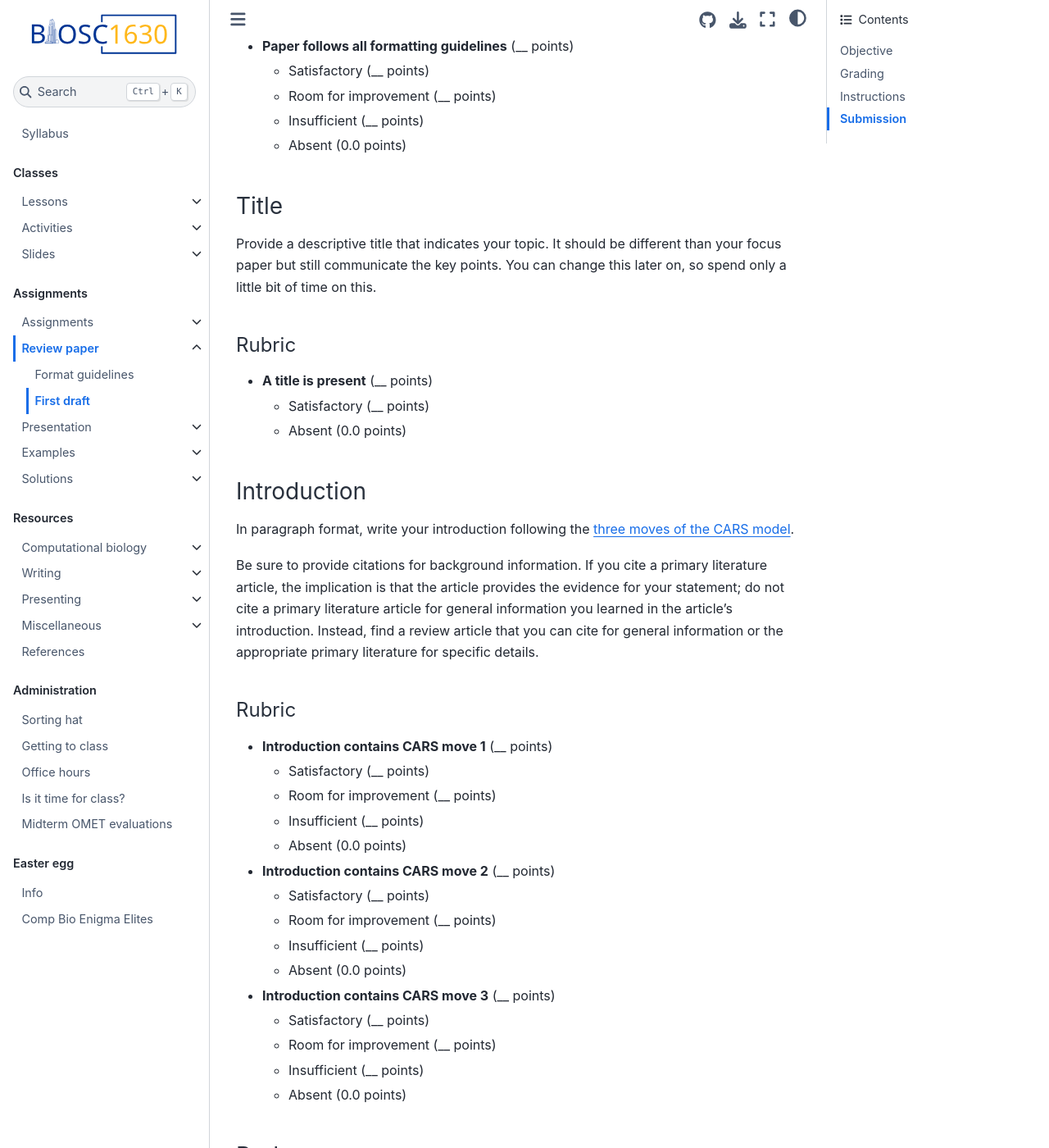
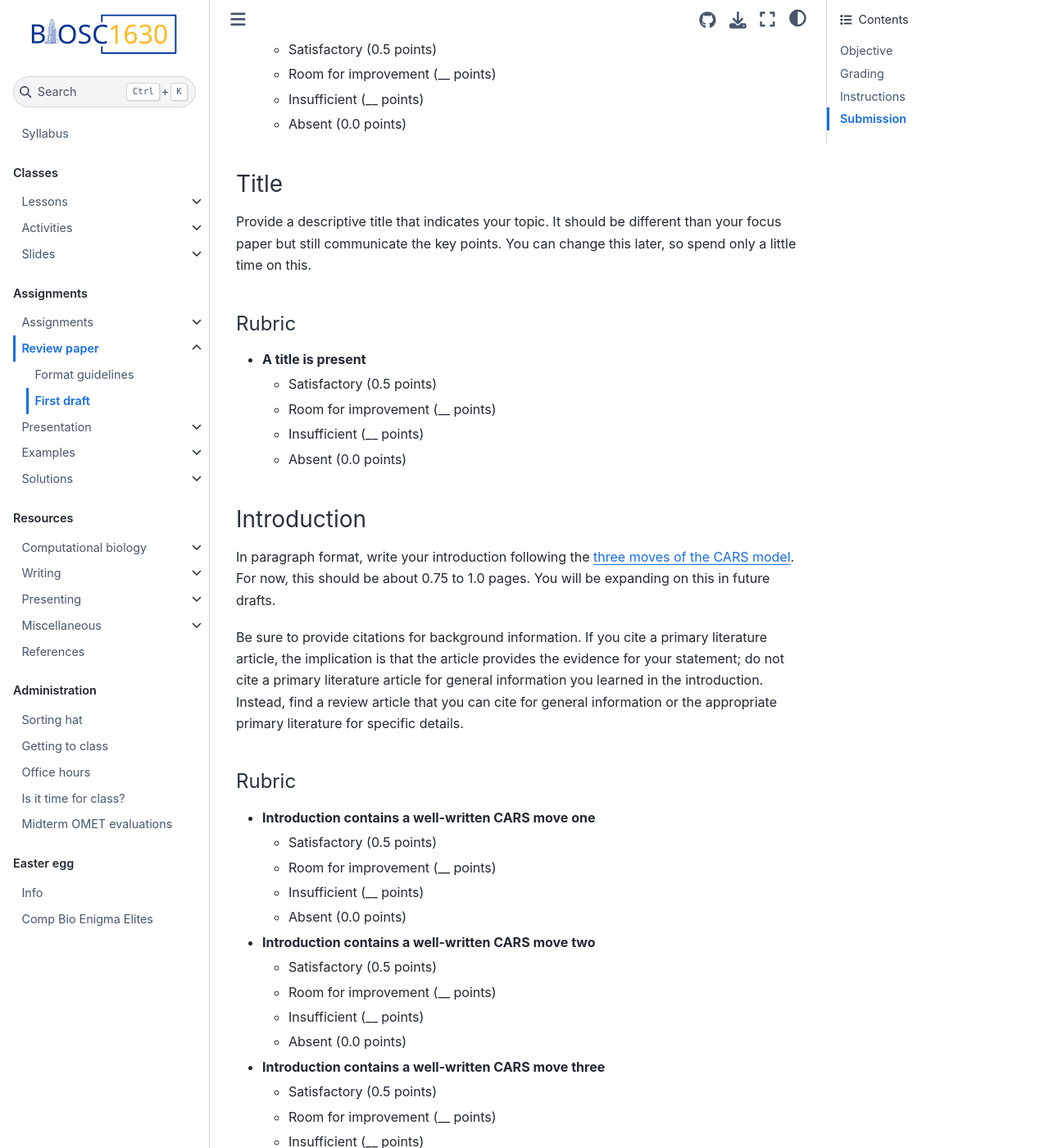
Before and after one commit to oasci/pitt-biosc1630-2023f, a Jupyter Book: the page built from book/assignments/paper/first-draft.md, in a window 1280 px wide and 1400 px high, scrolled down 1255 px. Shown: the whole window at 82% size. Built offline with Jupyter Book 1.0.4 settings and Sphinx 7.4.7 and the Sphinx Book theme 1.1.4, drawn with Linux system fonts in a browser that asks for light colours; pages that are not in the unit, such as notebooks, are missing from menus; some of the changed text lies outside the part shown.

Commit message:
Update first draft rubric

```diff
--- a/book/assignments/paper/first-draft.md
+++ b/book/assignments/paper/first-draft.md
@@ -16,11 +16,10 @@ Students presenting on October 18, 2023, will have an optional one-week extensio
 However, doing this first draft assignment will provide a good outline for your presentation.
 :::
 
-
 ## Objective
 
-Before turning in a complete draft of your paper, you will turn in an outline/partial draft.
-Making a full outline helps you:
+Before turning in a complete draft of your paper later in the semester, this assignment will have you create an outline/partial draft.
+Making a complete outline helps you:
 
 - plan what needs to be written;
 - see the flow of your paper;
@@ -54,8 +53,8 @@ Use the [formatting guidelines](paper:format-guidelines) to structure your paper
 
 #### Rubric
 
-- **Paper follows all formatting guidelines** (__ points)
-  - Satisfactory (__  points)
+- **Paper follows all formatting guidelines**
+  - Satisfactory (0.5  points)
   - Room for improvement (__  points)
   - Insufficient (__ points)
   - Absent (0.0 points)
@@ -64,69 +63,73 @@ Use the [formatting guidelines](paper:format-guidelines) to structure your paper
 
 Provide a descriptive title that indicates your topic.
 It should be different than your focus paper but still communicate the key points.
-You can change this later on, so spend only a little bit of time on this.
+You can change this later, so spend only a little time on this.
 
 #### Rubric
 
-- **A title is present** (__ points)
-  - Satisfactory (__  points)
+- **A title is present**
+  - Satisfactory (0.5  points)
+  - Room for improvement (__  points)
+  - Insufficient (__ points)
   - Absent (0.0 points)
 
 ### Introduction
 
 In paragraph format, write your introduction following the [three moves of the CARS model](cars-introduction).
+For now, this should be about 0.75 to 1.0 pages.
+You will be expanding on this in future drafts.
 
 Be sure to provide citations for background information.
-If you cite a primary literature article, the implication is that the article provides the evidence for your statement; do not cite a primary literature article for general information you learned in the article's introduction.
+If you cite a primary literature article, the implication is that the article provides the evidence for your statement; do not cite a primary literature article for general information you learned in the introduction.
 Instead, find a review article that you can cite for general information or the appropriate primary literature for specific details.
 
 #### Rubric
 
-- **Introduction contains CARS move 1** (__ points)
-  - Satisfactory (__  points)
+- **Introduction contains a well-written CARS move one**
+  - Satisfactory (0.5 points)
   - Room for improvement (__  points)
   - Insufficient (__ points)
   - Absent (0.0 points)
-- **Introduction contains CARS move 2** (__ points)
-  - Satisfactory (__  points)
+- **Introduction contains a well-written CARS move two**
+  - Satisfactory (0.5  points)
   - Room for improvement (__  points)
   - Insufficient (__ points)
   - Absent (0.0 points)
-- **Introduction contains CARS move 3** (__ points)
-  - Satisfactory (__  points)
+- **Introduction contains a well-written CARS move three**
+  - Satisfactory (0.5  points)
   - Room for improvement (__  points)
   - Insufficient (__ points)
   - Absent (0.0 points)
 
 ### Body
 
-Write an outline of the main text of your review.
+Write an outline (beginning, middle, and end) of the main text of your review.
 For information about what this should contain, go [here](paper:format:body).
 In this assignment, you should include:
 
 - descriptive headings of the major and minor sections;
 - at least ten topic sentences for paragraphs you plan to write;
-- five or more references, of which 2 are other primary scientific literature.
+- five or more references, of which two are other primary scientific literature.
 
 #### Rubric
 
-- **Body makes use of headings to guide the reader** (__ points)
-  - Satisfactory (__  points)
+- **Body makes use of headings to guide the reader**
+  - Satisfactory (0.5  points)
   - Room for improvement (__  points)
   - Insufficient (__ points)
   - Absent (0.0 points)
-- **Includes relevant topic sentences** (__ points)
-  - Satisfactory (__  points)
+- **Includes at least ten relevant topic sentences with a clear progression of ideas**
+  - Satisfactory (1.0  points)
   - Room for improvement (__  points)
   - Insufficient (__ points)
   - Absent (0.0 points)
-- **Contains critical analysis points** (__ points)
-  - Satisfactory (__  points)
+- **At least one topic sentence is a critical analysis point**
+  - Satisfactory (0.25  points)
   - Room for improvement (__  points)
   - Insufficient (__ points)
   - Absent (0.0 points)
-- **Literature citations** (__ points)
-  - Satisfactory (__  points)
+- **Literature citations**
+  - Satisfactory (0.25  points)
   - Room for improvement (__  points)
   - Insufficient (__ points)
   - Absent (0.0 points)
@@ -138,8 +141,8 @@ You are required to use the [author–date citation system](https://apastyle.apa
 
 #### Rubric
 
-- **In-text citations and references are used and formatted appropriately** (__ points)
-  - Satisfactory (__  points)
+- **In-text citations and references are used and formatted appropriately**
+  - Satisfactory (0.25  points)
   - Room for improvement (__  points)
   - Insufficient (__ points)
   - Absent (0.0 points)
@@ -147,17 +150,17 @@ You are required to use the [author–date citation system](https://apastyle.apa
 ### Figures and table
 
 Include at least one figure from your focus article.
-You must include the original caption in addition to your own caption tailored to the points you are making in the review.
+You must include the original caption and your caption tailored to the points you are making in the review.
 
 #### Rubric
 
-- **Figures and tables are at the end of the review with original caption** (__ points)
-  - Satisfactory (__  points)
+- **At least one figure or table is at the end of the review with the original caption**
+  - Satisfactory (0.25  points)
   - Room for improvement (__  points)
   - Insufficient (__ points)
   - Absent (0.0 points)
-- **New figure and table captions include are tailored to the review** (__ points)
-  - Satisfactory (__  points)
+- **New figure and table caption(s) are tailored to the review**
+  - Satisfactory (0.5  points)
   - Room for improvement (__  points)
   - Insufficient (__ points)
   - Absent (0.0 points)
@@ -168,18 +171,18 @@ Minimal points will be given here, but this will give you an idea of the final d
 
 #### Rubric
 
-- **Writing reflects consideration of reader expectations (grammar, spelling, sentence structure)** (__ points)
-  - Satisfactory (__  points)
+- **Writing reflects consideration of reader expectations (grammar, spelling, sentence structure)**
+  - Satisfactory (0.5  points)
   - Room for improvement (__  points)
   - Insufficient (__ points)
   - Absent (0.0 points)
-- **Writing is logical with a clear line of thought** (__ points)
-  - Satisfactory (__  points)
+- **Writing is logical with a clear line of thought**
+  - Satisfactory (0.5  points)
   - Room for improvement (__  points)
   - Insufficient (__ points)
   - Absent (0.0 points)
-- **No jargon, undefined abbreviations, or other language that impedes understanding** (__ points)
-  - Satisfactory (__  points)
+- **No jargon, undefined abbreviations, or other language that impedes understanding**
+  - Satisfactory (0.5  points)
   - Room for improvement (__  points)
   - Insufficient (__ points)
   - Absent (0.0 points)
```
Also changed, not shown: other parts of book/assignments/paper/first-draft.md (+2 -2 lines).
